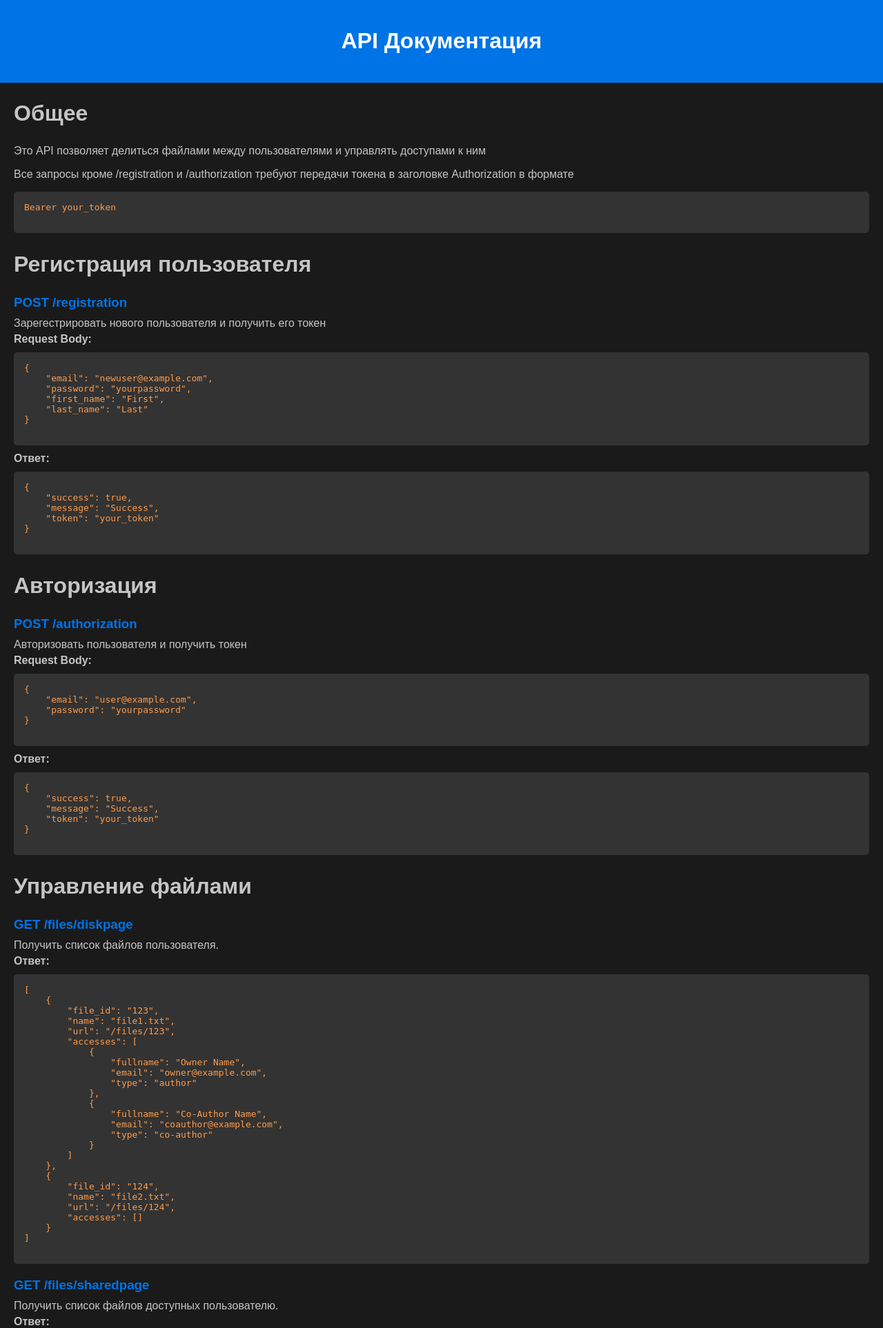
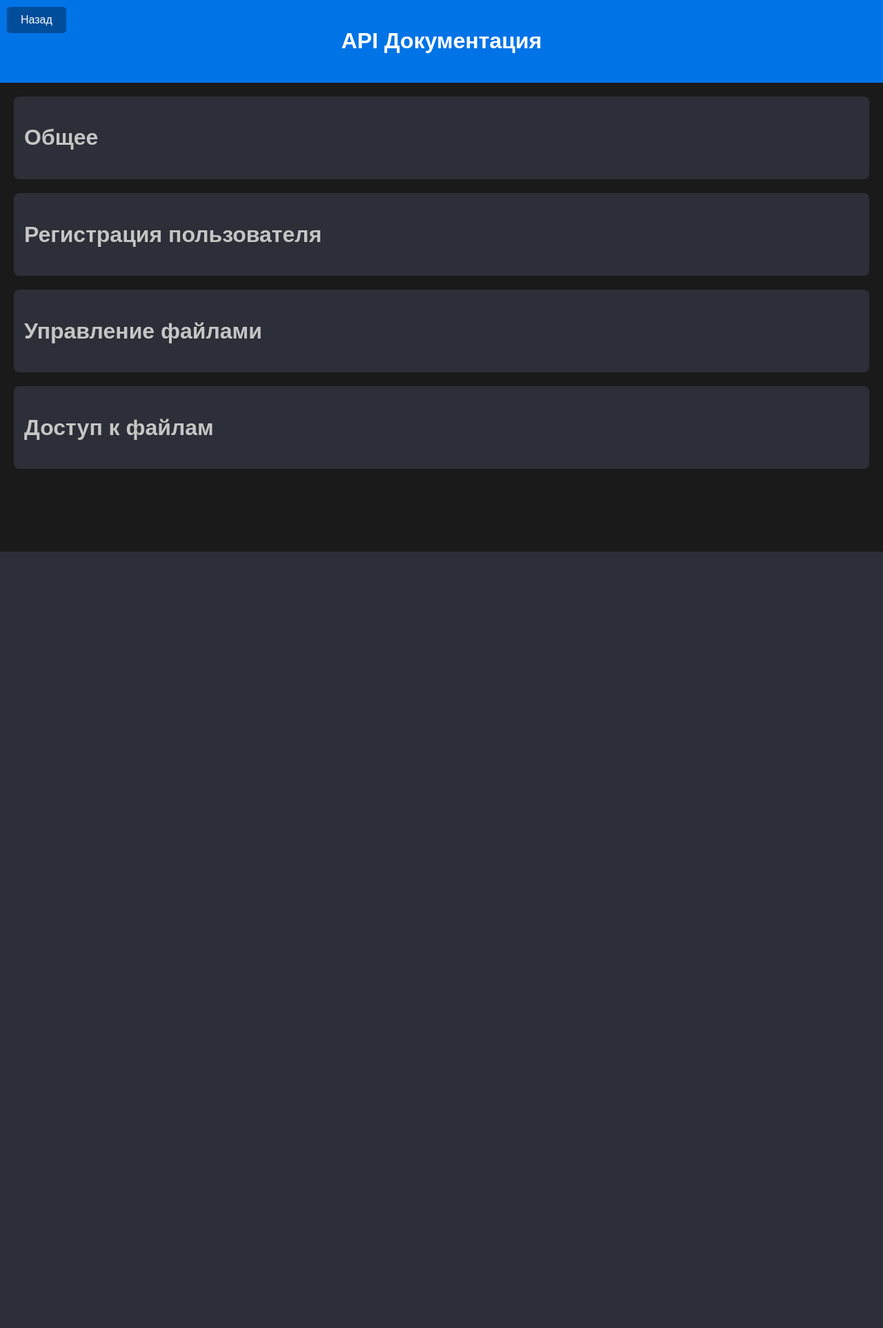
Before and after one commit to 72PikaChu72/WorldSkillsApi, a Python web app: template templates/documentation.html in a window 1280 px wide. Shown: the top 1926 px of the page at 69% size. After the commit the page ends 800 px from the top, so only its background shows below. Run offline with Jinja, Linux system fonts and the light colour scheme; the template is opened without the code that fills it: most values are stand-ins (such as "Sample title", 1, 10 or a date in 2020).

Commit message:
documentation update

```diff
--- a/main.py
+++ b/main.py
@@ -29,8 +29,11 @@ async def inventoryPage(request):
 
 @app.get('/documentation')
 async def documentationPage(request):
+    data = {
+        'url':request.url.removesuffix('/documentation')
+    }
     template = env.get_template('documentation.html')
-    return response.html(template.render())
+    return response.html(template.render(data=data))
 
 @app.get("/registration")
 async def registrationPage(request):
--- a/static/css/documentation.css
+++ b/static/css/documentation.css
@@ -16,6 +16,17 @@ h1, h2 {
 }
 section {
     margin: 20px;
+    background-color: #2c2f38;
+    border-radius: 8px;
+    padding: 15px;
+}
+h2, h3 {
+    cursor: pointer;
+    display: flex;
+    align-items: center;
+}
+h3{
+    color: #0073e6;
 }
 pre {
     background-color: #333;
@@ -29,16 +40,28 @@ code {
     padding: 0.2em 0.4em;
     border-radius: 3px;
 }
+button {
+    background-color: #004d9b;
+    color: white;
+    border: none;
+    padding: 10px 20px;
+    font-size: 16px;
+    cursor: pointer;
+    border-radius: 5px;
+    position: absolute;
+    top: 10px;
+    left: 10px
+}
 .endpoint {
     margin-bottom: 20px;
-}
-.endpoint h3 {
-    margin: 10px 0;
-    color: #0073e6;
 }
 .endpoint p {
     margin: 5px 0;
 }
-.endpoint pre {
-    margin: 10px 0;
+.content {
+    display: none;
+    padding-left: 20px;
 }
+.content.open {
+    display: block;
+}
--- a/templates/documentation.html
+++ b/templates/documentation.html
@@ -9,22 +9,27 @@
 <body>
 
 <header>
+    <a href="/"><button>Назад</button></a>
     <h1>API Документация</h1>
 </header>
 
 <section>
-    <h2>Общее</h2>
+    <h2 onclick="toggleVisibility(this)">Общее</h2>
+    <div class="content">
         <p>Это API позволяет делиться файлами между пользователями и управлять доступами к ним</p>
         <p>Все запросы кроме /registration и /authorization требуют передачи токена в заголовке Authorization в формате</p>
         <pre>
 Bearer your_token
         </pre>
+    </div>
 </section>
 
 <section>
-    <h2>Регистрация пользователя</h2>
+    <h2 onclick="toggleVisibility(this)">Регистрация пользователя</h2>
+    <div class="content">
         <div class="endpoint">
-        <h3>POST /registration</h3>
+            <h3 onclick="toggleVisibility(this)">POST {{data.url}}/registration</h3>
+            <div class="content">
                 <p>Зарегестрировать нового пользователя и получить его токен</p>
                 <p><strong>Request Body:</strong></p>
                 <pre>
@@ -44,10 +49,11 @@ Bearer your_token
 }
                 </pre>
             </div>
+        </div>
 
-    <h2>Авторизация</h2>
         <div class="endpoint">
-        <h3>POST /authorization</h3>
+            <h3 onclick="toggleVisibility(this)">POST {{data.url}}/authorization</h3>
+            <div class="content">
                 <p>Авторизовать пользователя и получить токен</p>
                 <p><strong>Request Body:</strong></p>
                 <pre>
@@ -65,13 +71,16 @@ Bearer your_token
 }
                 </pre>
             </div>
-
+        </div>
+    </div>
 </section>
 
 <section>
-    <h2>Управление файлами</h2>
+    <h2 onclick="toggleVisibility(this)">Управление файлами</h2>
+    <div class="content">
         <div class="endpoint">
-        <h3>GET /files/diskpage</h3>
+            <h3 onclick="toggleVisibility(this)">GET {{data.url}}/files/diskpage</h3>
+            <div class="content">
                 <p>Получить список файлов пользователя.</p>
                 <p><strong>Ответ:</strong></p>
                 <pre>
@@ -102,8 +111,11 @@ Bearer your_token
 ]
                 </pre>
             </div>
+        </div>
+
         <div class="endpoint">
-        <h3>GET /files/sharedpage</h3>
+            <h3 onclick="toggleVisibility(this)">GET {{data.url}}/files/sharedpage</h3>
+            <div class="content">
                 <p>Получить список файлов доступных пользователю.</p>
                 <p><strong>Ответ:</strong></p>
                 <pre>
@@ -116,9 +128,12 @@ Bearer your_token
 ]
                 </pre>
             </div>
+        </div>
+
         <div class="endpoint">
-        <h3>POST /files</h3>
-        <p>Upload a new file.</p>
+            <h3 onclick="toggleVisibility(this)">POST {{data.url}}/files</h3>
+            <div class="content">
+                <p>Загрузить файл.</p>
                 <p><strong>Request:</strong> Загруженный файл в <code>multipart/form-data</code>.</p>
                 <p><strong>Ответ:</strong></p>
                 <pre>
@@ -131,8 +146,11 @@ Bearer your_token
 }
                 </pre>
             </div>
+        </div>
+
         <div class="endpoint">
-        <h3>DELETE /files/{fileid}</h3>
+            <h3 onclick="toggleVisibility(this)">DELETE {{data.url}}/files/{fileid}</h3>
+            <div class="content">
                 <p>Удалить файл по id.</p>
                 <p><strong>Ответ:</strong></p>
                 <pre>
@@ -142,12 +160,16 @@ Bearer your_token
 }
                 </pre>
             </div>
+        </div>
+    </div>
 </section>
 
 <section>
-    <h2>Доступ к файлам</h2>
+    <h2 onclick="toggleVisibility(this)">Доступ к файлам</h2>
+    <div class="content">
         <div class="endpoint">
-        <h3>POST /files/{fileid}/accesses</h3>
+            <h3 onclick="toggleVisibility(this)">POST {{data.url}}/files/{fileid}/accesses</h3>
+            <div class="content">
                 <p>Выдать доступ к файлу пользователю используя его email.</p>
                 <p><strong>Request Body:</strong></p>
                 <pre>
@@ -171,8 +193,11 @@ Bearer your_token
 ]
                 </pre>
             </div>
+        </div>
+
         <div class="endpoint">
-        <h3>DELETE /files/{fileid}/accesses</h3>
+            <h3 onclick="toggleVisibility(this)">DELETE {{data.url}}/files/{fileid}/accesses</h3>
+            <div class="content">
                 <p>Забрать доступ к файлу пользователя используя его email.</p>
                 <p><strong>Request Body:</strong></p>
                 <pre>
@@ -191,7 +216,24 @@ Bearer your_token
 ]
                 </pre>
             </div>
+        </div>
+    </div>
 </section>
+
+<script>
+    function toggleVisibility(element) {
+        var content = element.nextElementSibling;
+        var section = element.closest("section");
+        var endpoints = section.querySelectorAll("h3");
+        var allContent = section.querySelectorAll(".content");
+
+        // Toggle content visibility
+        content.classList.toggle("open");
+
+        // Toggle arrow
+        element.classList.toggle("open");
+    }
+</script>
 
 </body>
 </html>
```
Lines whose indentation alone changed are shown as unchanged.
